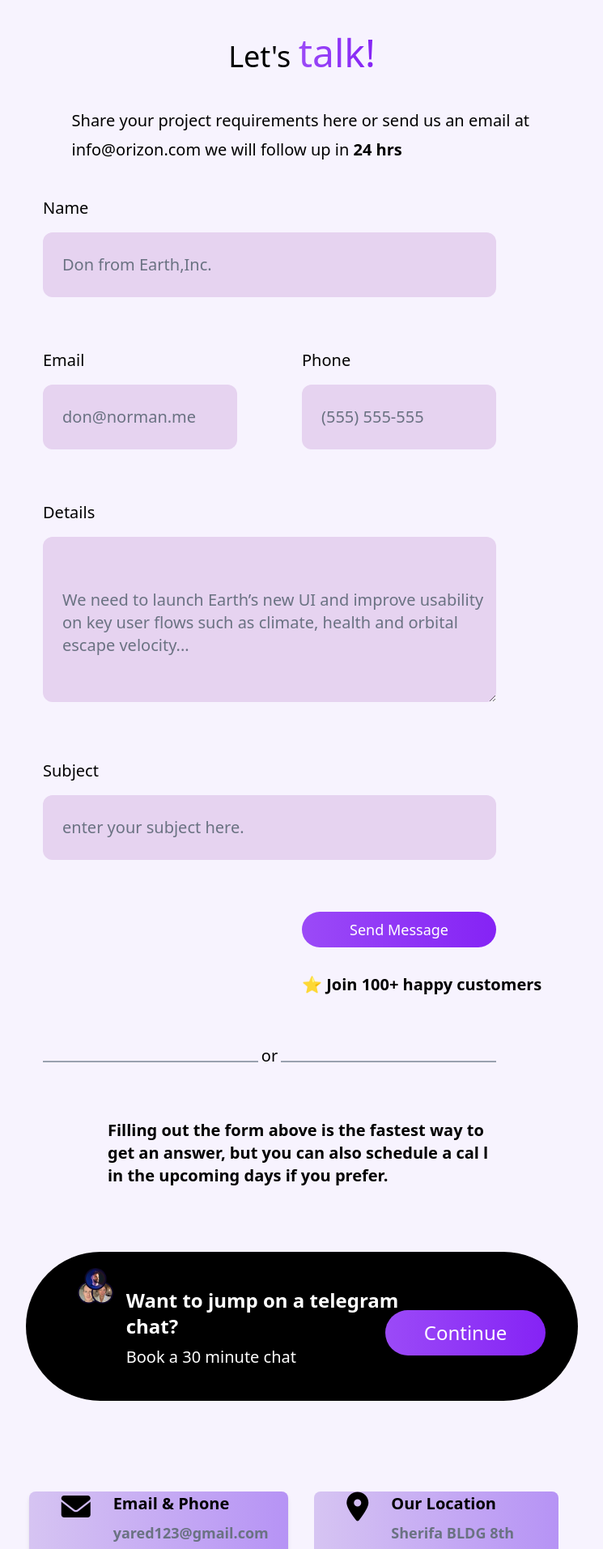
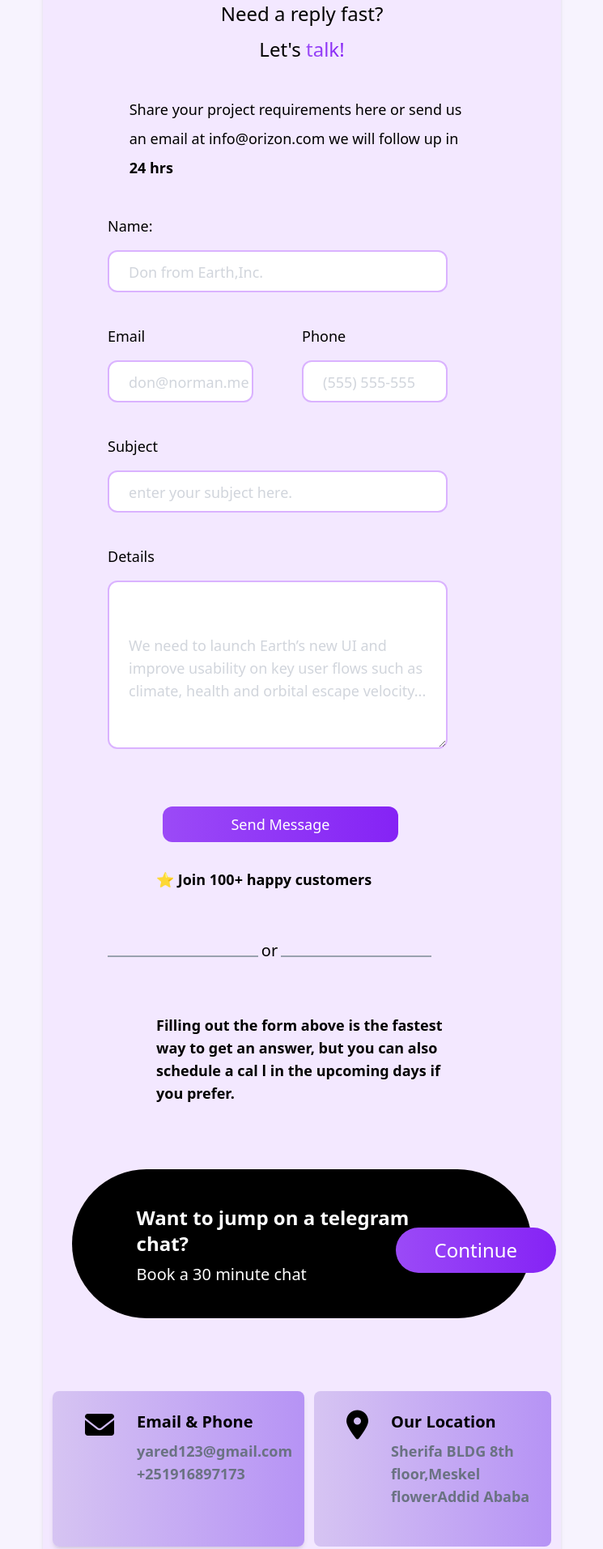
Before and after one commit to Heryakos-Technology/heryakos-static-page, a Vue app: page /contact in a window 1280 px wide. Shown: the part 307-2220 px from the top of the page at 81% size, without its empty margins (267-1012 px from the left). Built offline with nearby package versions, Linux system fonts and the light colour scheme.

Commit message:
contact us page corrections

```diff
--- a/src/views/ContactUs.vue
+++ b/src/views/ContactUs.vue
@@ -1,13 +1,15 @@
 <template>
-    <div class="mb-20 lg:w-2/3 lg:mx-auto  md:w-4/5 md:mx-auto lg:pt-10">
+    <div class=" lg:w-1/2 shadow-md lg:mx-auto  md:w-4/5 md:mx-auto lg:pt-20 bg-purple-100 lg:mt-23 lg:mb-23">
+<div class="bg-purple-300 rounded-t-md py-3 -mt-20">
 
-        <div class="mt-20 md:">
-          <img src="/threeProples.png" alt="" class="max-w-full max-h-full mx-auto lg:w-1/3">
-        </div>
+<div class="">
+  <img src="/images/contact2.jpg" alt="" class="max-w-full max-h-full mx-auto lg:w-1/2 lg:h-40 rounded-2xl">
+</div>
+</div>
         <div class="mt-8 ">
-            <h1 class="text-center text-4xl lg:text-3xl">Need a reply fast?</h1>
-            <h1 class="text-center text-4xl mt-10">Let's <span class="talk">talk!</span> </h1>
-            <p class="text-xl  mt-10 font-light w-5/6 mx-auto leading-9 lg:w-2/3 lg:mx-auto md:w-120 md:mx-auto">Share your project requirements
+            <h1 class="text-center text-4xl lg:text-2xl">Need a reply fast?</h1>
+            <h1 class="text-center text-4xl mt-10 lg:mt-3 lg:text-2xl">Let's <span class="talk">talk!</span> </h1>
+            <p class="text-xl lg:text-lg mt-10 font-light w-5/6 mx-auto leading-9 lg:w-2/3 lg:mx-auto md:w-120 md:mx-auto">Share your project requirements
 here or send us an email at
 info@orizon.com we will follow up
  in <span class="font-bold">24 hrs</span>  </p>
@@ -15,29 +17,29 @@ info@orizon.com we will follow up
         <div class="ml-8 mt-10 text-xl font-light lg:w-3/4 lg:mx-auto md:mx-auto">
             <div>
                 <div class="">
-                    <p class="text-2xl lg:text-xl">Name</p>
+                    <p class="text-2xl lg:text-lg">Name:</p>
                 </div>
                 <div class="mt-4">
-                    <input type="text" placeholder="Don from Earth,Inc." class="input  focus:outline-none w-13/14  py-6 pl-6 rounded-xl placeholder:text-gray-500  placeholder:text-xl lg:w-7/8 lg:h-20"  v-model="formData.name" required >
+                    <input type="text" placeholder="Don from Earth,Inc." class="input border-2 border-purple-300 bg-white   focus:outline-none w-13/14  py-6 pl-6 rounded-xl placeholder:text-gray-300  placeholder:text-lg lg:w-7/8 lg:h-10"  v-model="formData.name" required >
 
                 </div>
             </div>
-            <div class="hidden lg:block mt-16">
+            <div class="hidden lg:block mt-10">
                 <div class="flex">
                     <div class="w-3/4">
                         <div class="">
-                    <p class="text-2xl lg:text-xl">Email</p>
+                    <p class="text-2xl lg:text-lg">Email</p>
                 </div>
                 <div class="mt-4 ">
-                    <input type="text" placeholder="don@norman.me" class="input  focus:outline-none   border-pink-200 py-6 pl-6 rounded-xl placeholder:text-gray-500  lg:h-20 placeholder:text-xl w-3/4 "  v-model="formData.email" required >
+                    <input type="text" placeholder="don@norman.me" class="input border-2 border-purple-300 bg-white  focus:outline-none   py-6 pl-6 rounded-xl placeholder:text-gray-300  lg:h-10 placeholder:text-lg w-3/4 "  v-model="formData.email" required >
                 </div>
                     </div>
                     <div class="w-3/4">
                         <div class="">
-                    <p class="text-2xl lg:text-xl">Phone</p>
+                    <p class="text-2xl lg:text-lg">Phone</p>
                 </div>
                 <div class="mt-4 ">
-                    <input type="text" placeholder="(555) 555-555" class="lg:h-20 input  focus:outline-none border-pink-200 py-6 pl-6 rounded-xl placeholder:text-gray-500  placeholder:text-xl w-3/4"  v-model="formData.phone" required >
+                    <input type="text" placeholder="(555) 555-555" class=" input border-2 border-purple-300 bg-white lg:h-10  focus:outline-none  py-6 pl-6 rounded-xl placeholder:text-gray-300  placeholder:text-lg w-3/4"  v-model="formData.phone" required >
                 </div>
                     </div>
 
@@ -46,47 +48,47 @@ info@orizon.com we will follow up
             </div>
             <div class="mt-16 lg:hidden">
                 <div>
-                    <p class="text-2xl">Email </p>
+                    <p class="text-lg">Email </p>
                 </div>
                 <div class="mt-4">
-                    <input type="text" placeholder="don@norman.me" class="lg:h-20 input  focus:outline-none w-13/14 border-pink-200 py-6 pl-6 rounded-xl placeholder:text-gray-500  placeholder:text-xl" v-model="formData.email" required>
+                    <input type="text" placeholder="don@norman.me" class="lg:h-20 input border-purple-300 bg-white  py-6 pl-6 rounded-xl placeholder:text-gray-300  placeholder:text-lg" v-model="formData.email" required>
                 </div>
             </div>
             <div class="mt-16 lg:hidden">
                 <div>
-                    <p class="text-2xl">Phone Number </p>
+                    <p class="text-lg">Phone Number </p>
                 </div>
                 <div class="mt-4">
-                    <input type="text" placeholder="(555) 555-555" class="lg:h-20 input  focus:outline-none w-13/14 border-pink-200 py-6 pl-6 rounded-xl placeholder:text-gray-500  placeholder:text-xl" v-model="formData.phone" required>
+                    <input type="text" placeholder="(555) 555-555" class="lg:h-20 input border-2 border-purple-300 bg-white  focus:outline-none w-13/14  py-6 pl-6 rounded-xl placeholder:text-gray-300  placeholder:text-lg" v-model="formData.phone" required>
                 </div>
             </div>
-            <div class="mt-16">
+            <div class="mt-10">
                 <div>
-                    <p class="text-2xl lg:text-xl">Details </p>
+                    <p class="text-2xl lg:text-lg">Subject </p>
+                </div>
+                <div class="mt-4">
+                    <input type="text" placeholder="enter your subject here." class="lg:h-10 input  w-13/14 border-2 border-purple-300 bg-white py-6 pl-6 rounded-xl focus:outline-none placeholder:text-gray-300  placeholder:text-lg lg:w-7/8"  v-model="formData.subject" required>
+                </div>
+            </div>
+            <div class="mt-10">
+                <div>
+                    <p class="text-2xl lg:text-lg">Details </p>
                 </div>
                 <div class="mt-4 lg:hidden">
-                    <textarea cols="24" rows="6"  type="text" placeholder="We need to launch Earth’s new UI and improve usability on key user flows such as climate, health and orbital escape velocity..." class="input  focus:outline-none  border-pink-200 py-6 w-13/14 pl-6 pr-2 pt-12 pb-1 rounded-xl placeholder:text-gray-500  placeholder:text-xl " style="white-space: pre-line;"   v-model="formData.detail" required />
+                    <textarea cols="24" rows="6"  type="text" placeholder="We need to launch Earth’s new UI and improve usability on key user flows such as climate, health and orbital escape velocity..." class="input border-2 border-purple-300 bg-white focus:outline-none   py-6 w-13/14 pl-6 pr-2 pt-12 pb-1 rounded-xl placeholder:text-gray-300  placeholder:text-lg " style="white-space: pre-line;"   v-model="formData.detail" required />
                 </div>
                 <div class="mt-4 hidden lg:block">
-                    <textarea cols="49" rows="5"  type="text" placeholder="We need to launch Earth’s new UI and improve usability on key user flows such as climate, health and orbital escape velocity..." class="input  focus:outline-none border-pink-200 py-6 pl-6 pr-2 lg:pt-16 lg:w-7/8 lg:pb-0 pt-12 pb-1 rounded-xl placeholder:text-gray-500  placeholder:text-xl " style="white-space: pre-line;" v-model="formData.detail" required />
+                    <textarea cols="49" rows="5"  type="text" placeholder="We need to launch Earth’s new UI and improve usability on key user flows such as climate, health and orbital escape velocity..." class="input focus:outline-none border-2 border-purple-300 bg-white py-6 pl-6 pr-2 lg:pt-16 lg:w-7/8 lg:pb-0 pt-12 pb-1 rounded-xl placeholder:text-gray-300  placeholder:text-lg " style="white-space: pre-line;" v-model="formData.detail" required />
                 </div>
             </div>
-            <div class="mt-16">
-                <div>
-                    <p class="text-2xl lg:text-xl">Subject </p>
-                </div>
-                <div class="mt-4">
-                    <input type="text" placeholder="enter your subject here." class="lg:h-20 input  w-13/14 border-pink-200 py-6 pl-6 rounded-xl focus:outline-none placeholder:text-gray-500  placeholder:text-xl lg:w-7/8"  v-model="formData.subject" required>
-                </div>
+
+            <div class="mt-16 lg:w-2/3 lg:mx-auto  justify-end" >
+                <button v-if="!status" class=" button text-white py-2 px-5 w-10/11 -ml-3   rounded-lg text-2xl lg:rounded-xl lg:text-lg lg:px-8" @click="sendEmail">Send Message</button>
             </div>
-            <div class="mt-16 ml-40  justify-end" >
-                <button v-if="!status" class=" button text-white py-2 px-5 w-10/11 -ml-3   rounded-lg text-2xl lg:rounded-3xl lg:text-lg lg:px-8 lg:ml-40 lg:w-1/2" @click="sendEmail">Send Message</button>
+            <div v-if="status" class="font-semibold text-center lg:w-2/3 md:2/3 md:mx-auto bg-purple-300 text-black rounded-md lg:mx-auto shadow-md mt-10 py-4">{{ status }}</div>
 
-            </div>
-            <div v-if="status" class="font-semibold text-center lg:w-2/3 md:2/3 md:mx-auto bg-pink-50 rounded-md lg:mx-auto shadow-md mt-10 py-4">{{ status }}</div>
-            <div v-if="loading">Loading</div>
-            <div class="text-xl   font-semibold  mt-8 lg:mx-auto">
-                 <h1 class="w-4/5 ml-12 md:w-1/2 md:ml-auto">⭐️ Join 100+ happy customers</h1>
+            <div class="text-lg   font-semibold  mt-8 lg:5/6 lg:mx-auto">
+                 <h1 class="w-4/5 ml-12 md:w-1/2 md:ml-auto lg:mx-auto lg:w-3/4">⭐️ Join 100+ happy customers</h1>
             </div>
             <div class="flex mt-20 mx-auto lg:mx-auto lg:mr-20">
                 <!-- <div>
@@ -107,7 +109,7 @@ info@orizon.com we will follow up
 
 </div>
             </div>
-            <div class="text-xl font-semibold w-6/7 mx-auto mt-16 lg:w-3/4 lg:mx-auto">
+            <div class="text-xl font-semibold lg:text-lg w-6/7 mx-auto mt-16 lg:w-3/4 lg:mx-auto">
                 <p>Filling out the form above is the
 fastest way to get an answer,
 but you can also schedule a cal
@@ -133,7 +135,7 @@ prefer.</p>
                 <button class="button text-white py-3 px-12 rounded-2xl text-2xl">Continue</button>
             </div>
         </div>
-        <div class="hidden lg:block text-white  bg-black mt-20 pr-10 pl-16 rounded-full pb-10 pt-5  w-4/5 mx-auto">
+        <div class="hidden lg:block text-white  bg-black mt-20 pr-10 pl-16 rounded-full pb-10 pt-5  w-8/9 mx-auto">
 <div class="flex">
 <div>
     <img src="/groupImageBottom.png" alt="">
@@ -151,9 +153,9 @@ prefer.</p>
             </div>
 </div>
         </div>
-        <div class="mt-28 lg:w-4/5 lg:mx-auto">
-            <div class="flex ml-1 mr-1 ">
-                <div class="card flex cardDiv pl-3 pr-3 w-3/4 rounded-lg pt-3 pb-6 shadow-md lg:w-4/5 lg:mr-5 lg:pl-10 lg:pt-6">
+        <div class="mt-20  lg:mx-auto lg:pb-5">
+            <div class="flex ml-1 mr-1 lg:w-10/10 lg:mx-auto lg:px-3 ">
+                <div class="card flex cardDiv pl-3 pr-3 w-3/4 rounded-lg pt-3 pb-6 shadow-md lg:w-4/5  lg:pl-10 lg:pt-6">
                     <div class="last flex">
 
                         <div class="mr-2">
@@ -166,7 +168,7 @@ prefer.</p>
                         </div>
                     </div>
                 </div>
-                <div class="card flex cardDiv w-3/4 pl-3 pr-3 rounded-lg py-4 ml-3 lg:w-3/4 lg:h-48 lg:mr-5 lg:pl-10 lg:pt-6">
+                <div class="card flex cardDiv w-3/4 pl-3 pr-3 rounded-lg py-4 ml-3 lg:w-3/4 lg:h-48  lg:pl-10 lg:pt-6">
                     <div class="last flex">
 
                         <div class="mr-2">
@@ -213,7 +215,6 @@ export default defineComponent({
             const startAnimation = (element, animationProps) => {
                 animate(element, animationProps, {
                     duration: 4,
-                    repeat:1,
                     easing: [0.17, 0.55, 0.55, 1],
                     direction: 'alternate',
 
@@ -221,19 +222,34 @@ export default defineComponent({
             };
 
 
-            inView(".last", (element, isInView) => {
-                if (isInView) {
-                    startAnimation(element, { opacity: 1, y: [-100, 10] },{delay:100});
-                } else {
+            // inView(".last", (element, isInView) => {
+            //     if (isInView) {
+            //         startAnimation(element, { opacity: 1, y: [-100, 10] },{delay:100});
+            //     } else {
 
-                    animate(element, { opacity: 0, x: 0 });
-                }
-            });
-            hover(".card", (element) => {
-                startAnimation(element, {scale:0.9,duration:2})
+            //         animate(element, { opacity: 0, x: 0 });
+            //     }
+            // });
+//             hover(".card", (element) => {
+//                 startAnimation(element, {scale:0.9,duration:2})
 
-  return () => animation.stop()
-})
+//   return () => animation.stop()
+// })inView(".last", (element, isInView) => {
+    inView(".card", (element, isInView) => {
+    if (isInView) {
+        startAnimation(element, {
+            opacity: 1,
+            y: [-100, 10],
+            filter: ['blur(4px)', 'blur(0px)'] // Start with blur and end with normal
+        }, { delay: 100 });
+    } else {
+        animate(element, {
+            opacity: 0,
+            x: 0,
+            filter: 'blur(4px)' // Ensure it stays blurred when out of view
+        });
+    }
+});
 
 
 
@@ -260,7 +276,9 @@ export default defineComponent({
     });
     const status = ref('');
     const sendEmail = () => {
-        status.value = 'Loading'
+        const isFormFilled = Object.values(formData.value).every(value => value !== '');
+        if(isFormFilled){
+            status.value = 'Sending...'
       emailjs.send('service_39uy8wh', 'template_0bvbznb', formData.value, '4dKz9Oxhr-ezR17-0')
         .then(() => {
           status.value = 'Email sent successfully!';
@@ -281,7 +299,9 @@ export default defineComponent({
       formData.value.detail = '';
       formData.value.subject = '';
     };
-        return {
+
+        }
+         return {
       formData,
       status,
       sendEmail
@@ -296,7 +316,7 @@ export default defineComponent({
 
 <style scoped>
     .talk {
-            font-size: 48px;
+            font-size: 24px;
             background: linear-gradient(to right,
                 #9B4AF7 0%,
                 #8523F5 100%
@@ -307,7 +327,7 @@ export default defineComponent({
             text-fill-color: transparent;
         }
         .input{
-            background-color:#e6d3f0 ;
+            /* background-color:#e6d3f0 ; */
         }
     .button{
         background: linear-gradient(to right, #9B4AF7 0%, #8523F5 100%);
```
Also changed, not shown: public/images/contact.webp (added), public/images/contact2.jpg (added).
